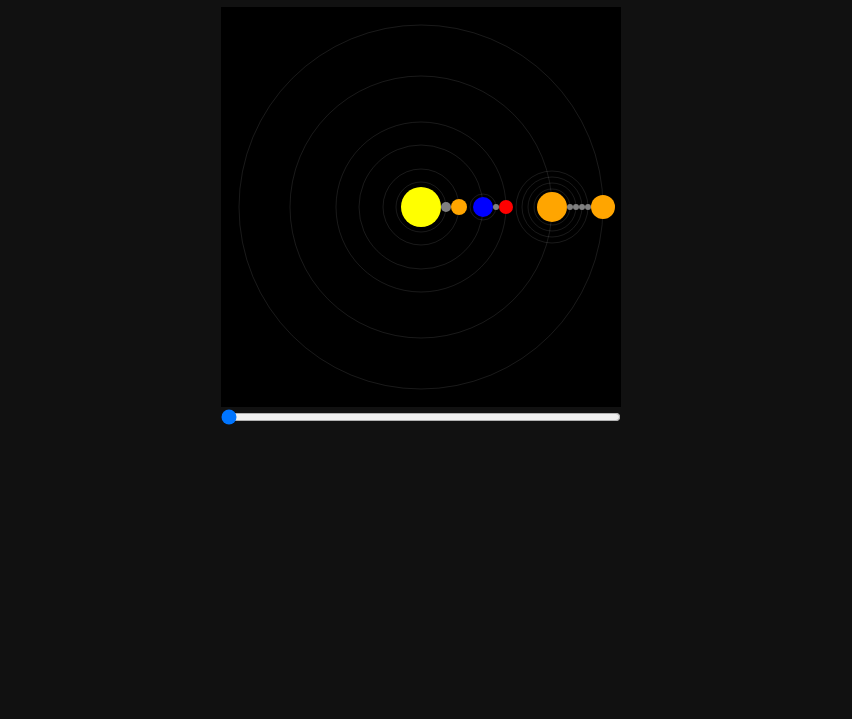
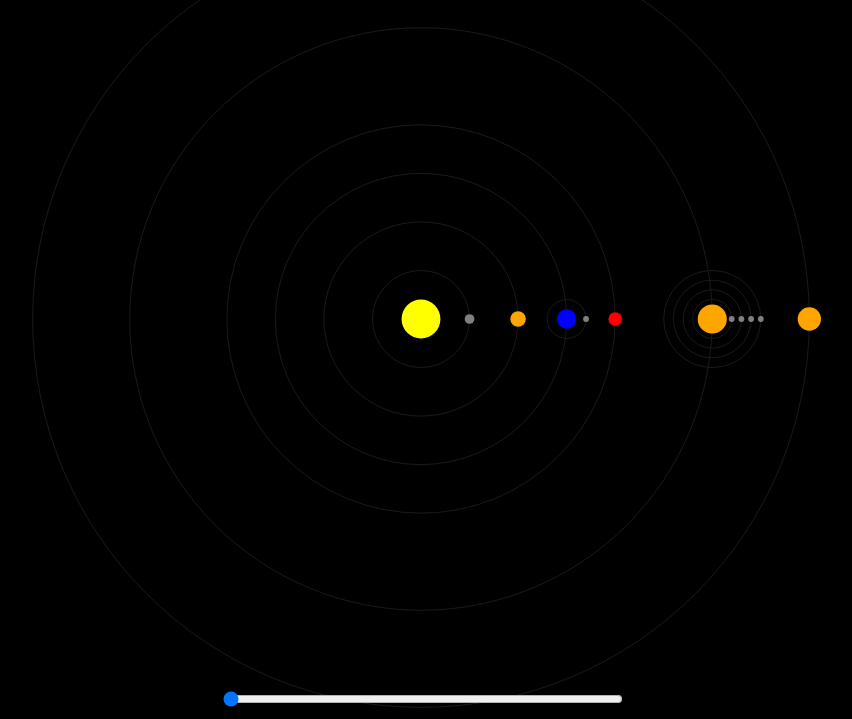
Before and after one commit to epipolarity/Orrery, a website: page public/index.html in a window 1280 px wide. Shown: the part 81-800 px from the top of the page, without its empty margins (219-1071 px from the left). Drawn offline with Linux system fonts and the light colour scheme.

Commit message:
refactor and add new scaling logic changes to css and dynamic resize to fill window

```diff
--- a/public/css/styles.css
+++ b/public/css/styles.css
@@ -1,19 +1,27 @@
+body,
 html {
+    margin: 0;
+    padding: 0;
+    height: 100%;
     background-color: #111111;
     color: white;
     font-family: 'Arial', sans-serif;
-}
-
-#app {
     display: flex;
     flex-direction: column;
-    align-items: center;
 }
 
 #canvas {
+    position: absolute;
+    top: 0;
+    left: 0;
     background-color: black;
 }
 
 #speed {
     width: 400px;
-}
+    position: absolute;
+    bottom: 10px;
+    left: 50%;
+    transform: translateX(-50%);
+    z-index: 1;
+  }
--- a/public/index.html
+++ b/public/index.html
@@ -8,10 +8,7 @@
 </head>
 <body>
   <div id="app">
-    <h1>Orrery</h1>
     <canvas id="canvas"></canvas>
-    <!-- the slider below will control the simulation speed -->
-    <input type="range" id="speed" min="0" max="500" step="1" value="0">
   </div>
   <script type="module" src="js/orrery.js"></script>
 </body>
--- a/public/js/orrery.js
+++ b/public/js/orrery.js
@@ -1,3 +1,6 @@
+// Code for the Orrery project
+
+// Model
 class CelestialBodyModel {
 
     constructor({ name, distance, radius, angle = 0, color }) {
@@ -10,28 +13,144 @@ class CelestialBodyModel {
         this.orbitingBodies = [];
     }
 
+
+    // add a body to orbit around this body
     addOrbitingBody(body) {
         body.parent = this;
         this.orbitingBodies.push(body);
     }
 
+
+    // update the angle of the body and its orbiting bodies
     update(deltaTime, speedFactor) {
         if (this.parent) {
-            this.angle += (Math.PI / this.period) * deltaTime * speedFactor;
+            this.angle += (Math.PI / this.period) * (deltaTime / 1000) * speedFactor;
         }
         this.orbitingBodies.forEach(planet => planet.update(deltaTime, speedFactor));
     }
 
-    spaceNeeded() {
-        return this.radius + this.sumOfOrbitingBodiesDiameters();
+}
+
+
+// View
+class OrreryView {
+
+    constructor(canvas, model) {
+        this.canvas = canvas;
+        this.ctx = canvas.getContext('2d');
+        this.speedControl = document.getElementById('speed');
+        this.model = model;
+        this.distanceScale = 1;
+
+        // Create speed control slider
+        this.speedControl = document.createElement('input');
+        this.speedControl.type = 'range';
+        this.speedControl.min = '0';
+        this.speedControl.max = '500';
+        this.speedControl.step = '1';
+        this.speedControl.value = '0';
+        this.speedControl.id = 'speed';
+        document.body.appendChild(this.speedControl);
+
+        // Set initial canvas size and handle resizing
+        this.resizeCanvas();
+        window.addEventListener('resize', () => this.resizeCanvas());
     }
 
-    sumOfOrbitingBodiesDiameters() {
+    resizeCanvas() {
+        this.canvas.width = window.innerWidth;
+        this.canvas.height = window.innerHeight;
+        this.draw();
+    }
+
+
+    // clear the canvas and draw the model
+    draw() {
+        this.ctx.clearRect(0, 0, this.canvas.width, this.canvas.height);
+        const centerX = this.canvas.width / 2;
+        const centerY = this.canvas.height / 2;
+        const mostDistant = this.mostDistantOrbitingBody(this.model);
+        this.distanceScale = Math.min(centerX, centerY) / (mostDistant.distance + mostDistant.radius);
+        this.drawBody(this.model, centerX, centerY);
+    }
+
+
+    // returns the speed factor based on the speed control slider
+    getSpeedFactor() {
+        return Math.pow(parseInt(this.speedControl.value), 1.75);
+    }
+
+
+    // recursively draw the body and its orbiting bodies
+    drawBody(body, originX, originY) {
+
+        const bodies = this.getOrbitingBodiesInDistanceOrder(body);
+        let distance = 0;
+
+        this.ctx.save();
+        this.ctx.translate(originX, originY);
+        this.ctx.beginPath();
+        this.ctx.arc(0, 0, body.radius * this.distanceScale, 0, Math.PI * 2);    // body
+        this.ctx.fillStyle = body.color;
+        this.ctx.fill();
+
+        for (let i = 0; i < bodies.length; i++) {
+            const body = bodies[i];
+            distance = body.distance;
+            this.ctx.beginPath();
+            this.ctx.arc(0, 0, distance * this.distanceScale, 0, Math.PI * 2);   // orbit
+            this.ctx.strokeStyle = 'rgba(0,0,0,1.0)';
+            this.ctx.stroke();
+            this.ctx.beginPath();
+            this.ctx.arc(0, 0, distance * this.distanceScale, 0, Math.PI * 2);   // orbit
+            this.ctx.strokeStyle = 'rgba(255, 255, 255, 0.1)';
+            this.ctx.stroke();
+            this.ctx.save();
+            this.ctx.rotate(body.angle);
+            this.ctx.translate(distance * this.distanceScale, 0);
+            this.drawBody(body, 0, 0);
+            this.ctx.restore();
+        }
+
+        this.ctx.restore();
+    }
+
+    // returns the orbiting bodies in distance order
+    getOrbitingBodiesInDistanceOrder(body) {
+        return body.orbitingBodies.sort((a, b) => a.distance - b.distance);
+    }
+
+
+    // returns the amount of space needed to display the orbiting bodies
+    spaceNeeded(body) {
+        return 2 * (body.radius + this.sumOfOrbitingBodiesDiameters(body));
+    }
+
+
+    // returns the most distant orbiting body
+    mostDistantOrbitingBody(body) {
+        let mostDistant = 0;
+        let mostDistantBody = body;
+        const orbitingBodies = body.orbitingBodies;
+        for (let i = 0; i < orbitingBodies.length; i++) {
+            const distance = orbitingBodies[i].distance;
+            if (distance > mostDistant) {
+                mostDistant = distance;
+                mostDistantBody = orbitingBodies[i];
+            }
+        }
+        return mostDistantBody;
+    }
+
+
+    // returns the sum of the diameters of all orbiting bodies - immediate children only
+    sumOfOrbitingBodiesDiameters(body) {
         let sum = 0;
-        for (let i = 0; i < this.orbitingBodies.length; i++) {
-            sum += this.orbitingBodies[i].radius * 2;
-            if (this.orbitingBodies[i].orbitingBodies.length > 0) {
-                sum += this.orbitingBodies[i].sumOfOrbitingBodiesDiameters();
+        const orbitingBodies = body.orbitingBodies;
+        for (let i = 0; i < orbitingBodies.length; i++) {
+            sum += orbitingBodies[i].radius * 2;
+            if (orbitingBodies[i].orbitingBodies.length > 0) {
+                sum += sumOfOrbitingBodiesDiameters(orbitingBodies[i]);
             }
         }
         return sum;
@@ -39,66 +158,8 @@ class CelestialBodyModel {
 
 }
 
-class OrreryView {
 
-    constructor(canvas, model) {
-        this.canvas = canvas;
-        this.canvas.width = 400;
-        this.canvas.height = 400;
-        this.ctx = canvas.getContext('2d');
-        this.speedControl = document.getElementById('speed');
-        this.model = model;
-    }
-
-    draw() {
-        this.ctx.clearRect(0, 0, this.canvas.width, this.canvas.height);
-        const centerX = this.canvas.width / 2;
-        const centerY = this.canvas.height / 2;
-        this.drawBody(this.model, centerX, centerY, Math.min(centerX, centerY));
-    }
-
-    getSpeedFactor() {
-        return Math.pow(parseInt(this.speedControl.value), 1.75);
-    }
-
-    drawBody(body, originX, originY) {
-
-        const bodies = this.getOrbitingBodiesInDistanceOrder(body);
-        let distance = body.radius;
-
-        this.ctx.save();
-        this.ctx.translate(originX, originY);
-        this.ctx.beginPath();
-        this.ctx.arc(0, 0, body.radius, 0, Math.PI * 2);    // body
-        this.ctx.fillStyle = body.color;
-        this.ctx.fill();
-
-        for (let i = 0; i < bodies.length; i++) {
-            const body = bodies[i];
-            distance += body.spaceNeeded();
-            this.ctx.beginPath();
-            this.ctx.arc(0, 0, distance, 0, Math.PI * 2);   // orbit
-            this.ctx.strokeStyle = 'rgba(255, 255, 255, 0.1)';
-            this.ctx.stroke();
-            this.ctx.save();
-            this.ctx.rotate(body.angle);
-            this.ctx.translate(distance, 0);
-            this.drawBody(body, 0, 0);
-            this.ctx.restore();
-            distance += body.spaceNeeded();
-        }
-
-        this.ctx.restore();
-    }
-
-
-    getOrbitingBodiesInDistanceOrder(body) {
-        return body.orbitingBodies.sort((a, b) => a.distance - b.distance);
-    }
-
-}
-
-
+// Controller
 class OrreryController {
 
     constructor(view, model) {
@@ -108,13 +169,13 @@ class OrreryController {
         this.lastTimeStamp = 0;
     }
 
+    // update the model and view
     update(timeStamp) {
         const speedFactor = this.view.getSpeedFactor();
         if (speedFactor > 0 || !this.drawnOnce) {   // if speedFactor is 0, don't update the model unless it hasn't been drawn yet
-            const deltaTime = this.drawnOnce ? (timeStamp - this.lastTimeStamp) / 1000 : 0;     // deltaTime is 0 if it hasn't been drawn yet else it's the time since the last frame
+            const deltaTime = this.drawnOnce ? (timeStamp - this.lastTimeStamp) : 0;     // deltaTime is 0 if it hasn't been drawn yet else it's the time since the last frame
             this.model.update(deltaTime, speedFactor);
             this.view.draw();
-            console.log(speedFactor);
             this.drawnOnce = true;
         }
         this.lastTimeStamp = timeStamp;
```
